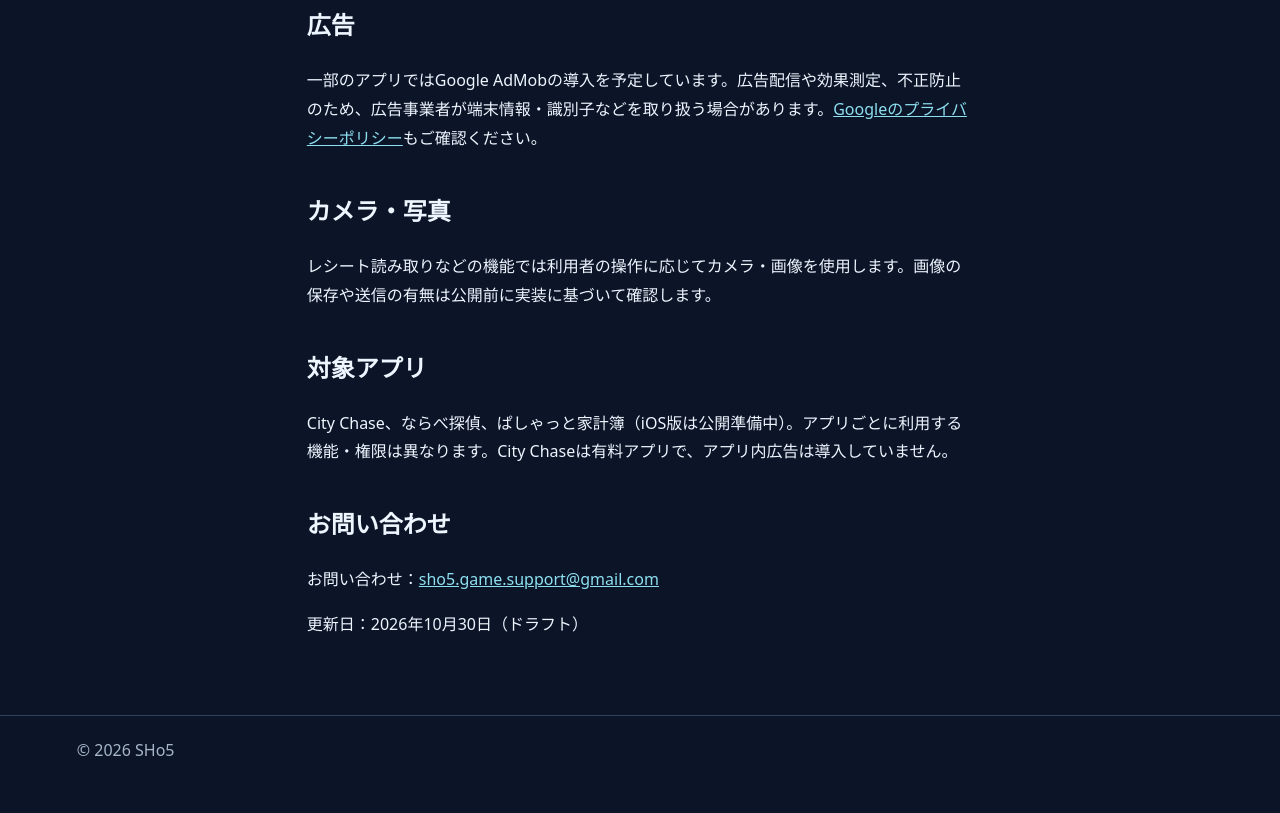
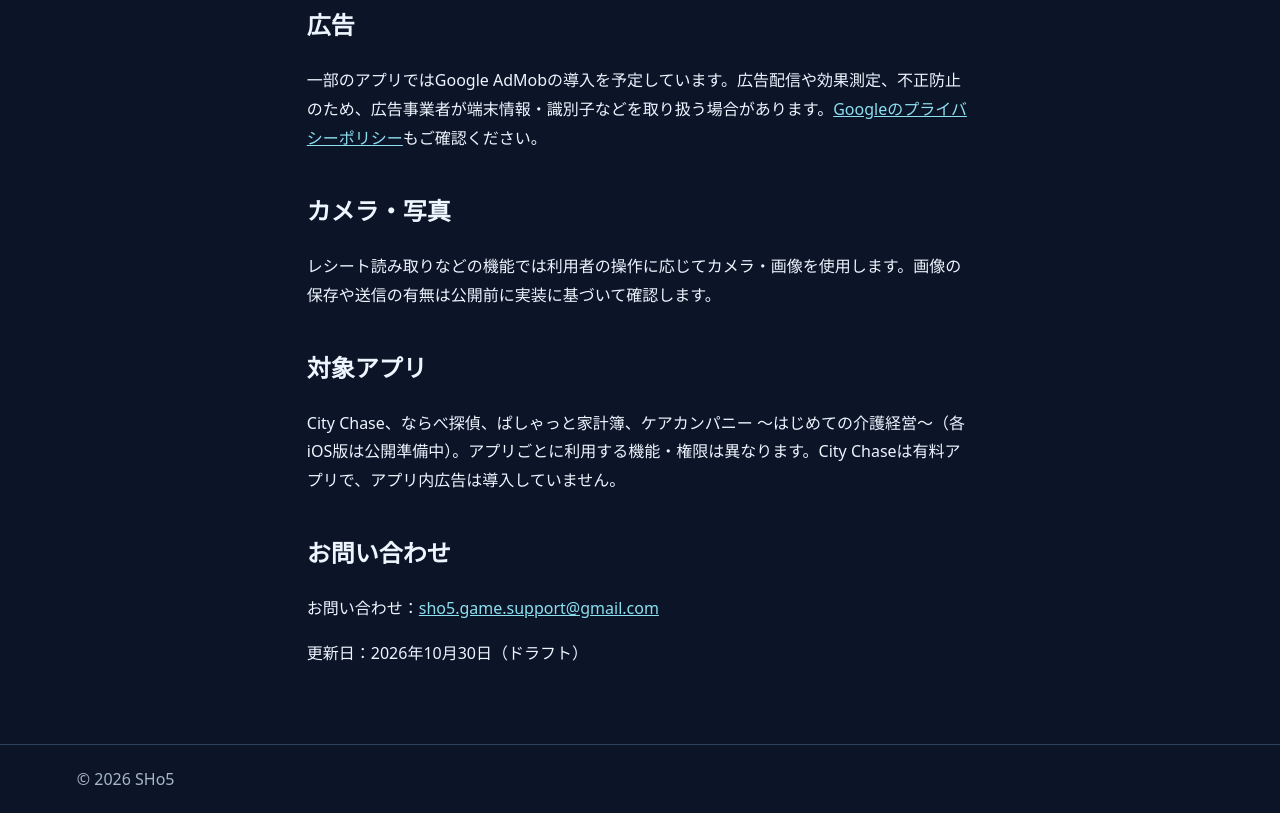
Before and after one commit to sho5game/sho5game.github.io, a plain HTML site: page privacy.html in a window 1280 px wide. Shown: the part 573-1386 px from the top of the page. Before the commit the page ends 1358 px from the top, so only its background shows below. Drawn offline with Linux system fonts and the light colour scheme.

Commit message:
Add Care Company to draft privacy policy app list

```diff
--- a/privacy.html
+++ b/privacy.html
@@ -1 +1 @@
-<!doctype html><html lang="ja"><meta charset="utf-8"><meta name="viewport" content="width=device-width,initial-scale=1"><title>プライバシーポリシー | SHo5</title><link rel="stylesheet" href="/style.css"><header><a class="brand" href="/">SHo5</a><a href="/">トップへ戻る</a></header><main class="policy"><h1>プライバシーポリシー</h1><p class="notice">公開準備中：アプリごとのデータ処理・広告設定について、最終ビルドと照合してから正式版に更新します。</p><p>SHo5は、ゲーム・アプリの利用者のプライバシーを大切にします。</p><h2>アプリ内データ</h2><p>各アプリの機能に必要なデータは原則として端末内で取り扱う設計です。実際の処理は各アプリの仕様に従います。</p><h2>広告</h2><p>一部のアプリではGoogle AdMobの導入を予定しています。広告配信や効果測定、不正防止のため、広告事業者が端末情報・識別子などを取り扱う場合があります。<a href="https://policies.google.com/privacy">Googleのプライバシーポリシー</a>もご確認ください。</p><h2>カメラ・写真</h2><p>レシート読み取りなどの機能では利用者の操作に応じてカメラ・画像を使用します。画像の保存や送信の有無は公開前に実装に基づいて確認します。</p><h2>対象アプリ</h2><p>City Chase、ならべ探偵、ぱしゃっと家計簿（iOS版は公開準備中）。アプリごとに利用する機能・権限は異なります。City Chaseは有料アプリで、アプリ内広告は導入していません。</p><h2>お問い合わせ</h2><p>お問い合わせ：<a href="mailto:sho5.game.support@gmail.com">sho5.game.support@gmail.com</a></p><p>更新日：2026年10月30日（ドラフト）</p></main><footer>© 2026 SHo5</footer></html>
+<!doctype html><html lang="ja"><meta charset="utf-8"><meta name="viewport" content="width=device-width,initial-scale=1"><title>プライバシーポリシー | SHo5</title><link rel="stylesheet" href="/style.css"><header><a class="brand" href="/">SHo5</a><a href="/">トップへ戻る</a></header><main class="policy"><h1>プライバシーポリシー</h1><p class="notice">公開準備中：アプリごとのデータ処理・広告設定について、最終ビルドと照合してから正式版に更新します。</p><p>SHo5は、ゲーム・アプリの利用者のプライバシーを大切にします。</p><h2>アプリ内データ</h2><p>各アプリの機能に必要なデータは原則として端末内で取り扱う設計です。実際の処理は各アプリの仕様に従います。</p><h2>広告</h2><p>一部のアプリではGoogle AdMobの導入を予定しています。広告配信や効果測定、不正防止のため、広告事業者が端末情報・識別子などを取り扱う場合があります。<a href="https://policies.google.com/privacy">Googleのプライバシーポリシー</a>もご確認ください。</p><h2>カメラ・写真</h2><p>レシート読み取りなどの機能では利用者の操作に応じてカメラ・画像を使用します。画像の保存や送信の有無は公開前に実装に基づいて確認します。</p><h2>対象アプリ</h2><p>City Chase、ならべ探偵、ぱしゃっと家計簿、ケアカンパニー ～はじめての介護経営～（各iOS版は公開準備中）。アプリごとに利用する機能・権限は異なります。City Chaseは有料アプリで、アプリ内広告は導入していません。</p><h2>お問い合わせ</h2><p>お問い合わせ：<a href="mailto:sho5.game.support@gmail.com">sho5.game.support@gmail.com</a></p><p>更新日：2026年10月30日（ドラフト）</p></main><footer>© 2026 SHo5</footer></html>
```
